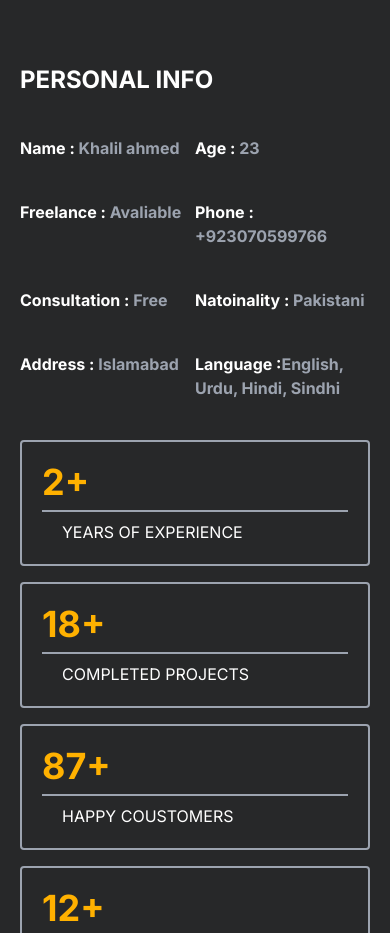
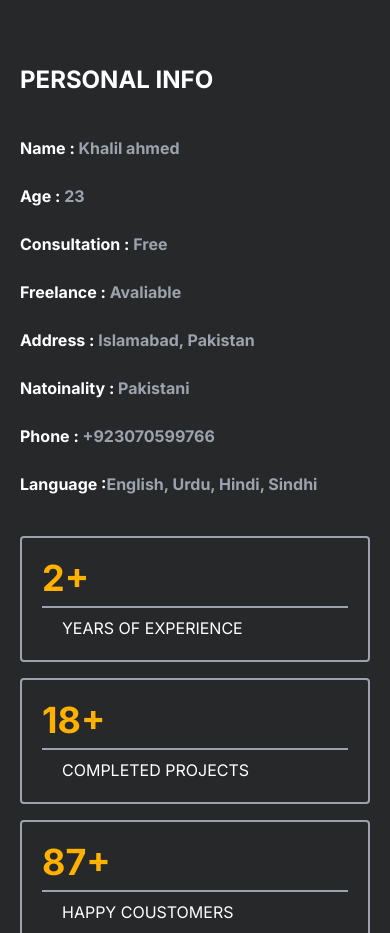
Before and after one commit to khalilahmed63/portfolio-nextjs, a Next.js app: page / in a window 390 px wide. Shown: the part 980-1913 px from the top of the page. Built offline with nearby package versions, Linux system fonts and the light colour scheme.

Commit message:
about section alignment

```diff
--- a/src/components/About.tsx
+++ b/src/components/About.tsx
@@ -18,40 +18,39 @@ export default function About() {
               PERSONAL INFO
             </h3>
             <div className="mt-10">
-              <div className="flex mb-10">
-                <p className="text-white font-bold w-[50%]">
+              <div className="sm:flex sm:mb-10">
+                <p className="text-white font-bold mb-6 sm:mb-0 sm:w-[50%]">
                   Name : <span className=" text-gray-400">Khalil ahmed</span>
                 </p>
 
-                <p className="text-white font-bold w-[50%]">
+                <p className="text-white font-bold mb-6 sm:mb-0 sm:w-[50%]">
                   Age : <span className=" text-gray-400">23</span>
                 </p>
               </div>
-              <div className="flex mb-10">
-                <p className="text-white font-bold w-[50%]">
+              <div className="sm:flex sm:mb-10">
+                <p className="text-white font-bold mb-6 sm:mb-0 sm:w-[50%]">
+                  Consultation : <span className=" text-gray-400">Free</span>
+                </p>
+                <p className="text-white font-bold mb-6 sm:mb-0 sm:w-[50%]">
                   Freelance :<span className=" text-gray-400"> Avaliable</span>
-                </p>
-
-                <p className="text-white font-bold w-[50%]">
-                  Phone :<span className=" text-gray-400"> +923070599766</span>
                 </p>
               </div>
             </div>
-            <div className="">
-              <div className="flex mb-10">
-                <p className="text-white font-bold w-[50%]">
-                  Consultation : <span className=" text-gray-400">Free</span>
+            <div>
+              <div className="sm:flex sm:mb-10">
+                <p className="text-white font-bold mb-6 sm:mb-0 sm:w-[50%]">
+                  Address :<span className=" text-gray-400"> Islamabad, Pakistan </span>
                 </p>
-                <p className="text-white font-bold w-[50%]">
+                <p className="text-white font-bold mb-6 sm:mb-0 sm:w-[50%]">
                   Natoinality :
                   <span className=" text-gray-400"> Pakistani</span>
                 </p>
               </div>
-              <div className="flex mb-10">
-                <p className="text-white font-bold w-[50%]">
-                  Address :<span className=" text-gray-400"> Islamabad </span>
+              <div className="sm:flex sm:mb-10">
+                <p className="text-white font-bold mb-6 sm:mb-0 sm:w-[50%]">
+                  Phone :<span className=" text-gray-400"> +923070599766</span>
                 </p>
-                <p className="text-white font-bold w-[50%]">
+                <p className="text-white font-bold mb-10 sm:mb-0 sm:w-[50%]">
                   Language :
                   <span className=" text-gray-400">
                     English, Urdu, Hindi, Sindhi
```
